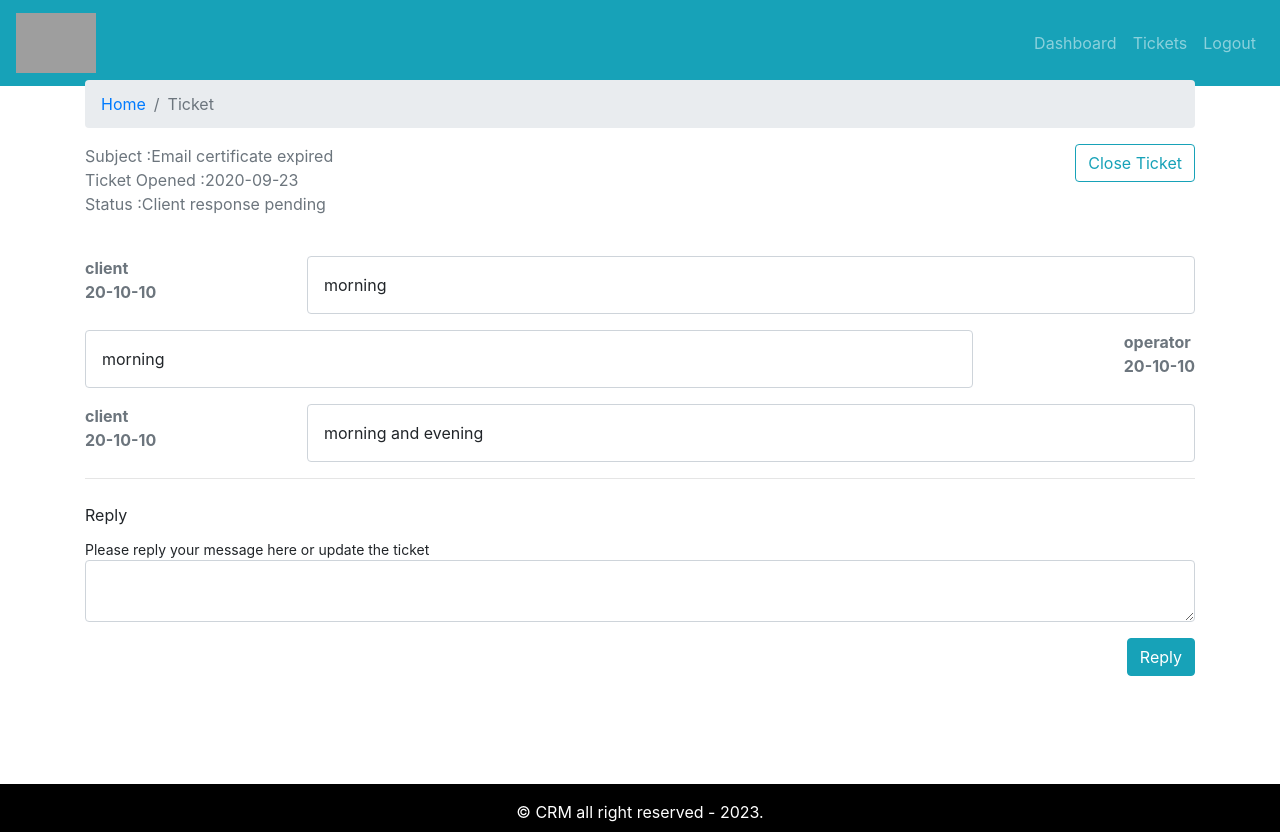
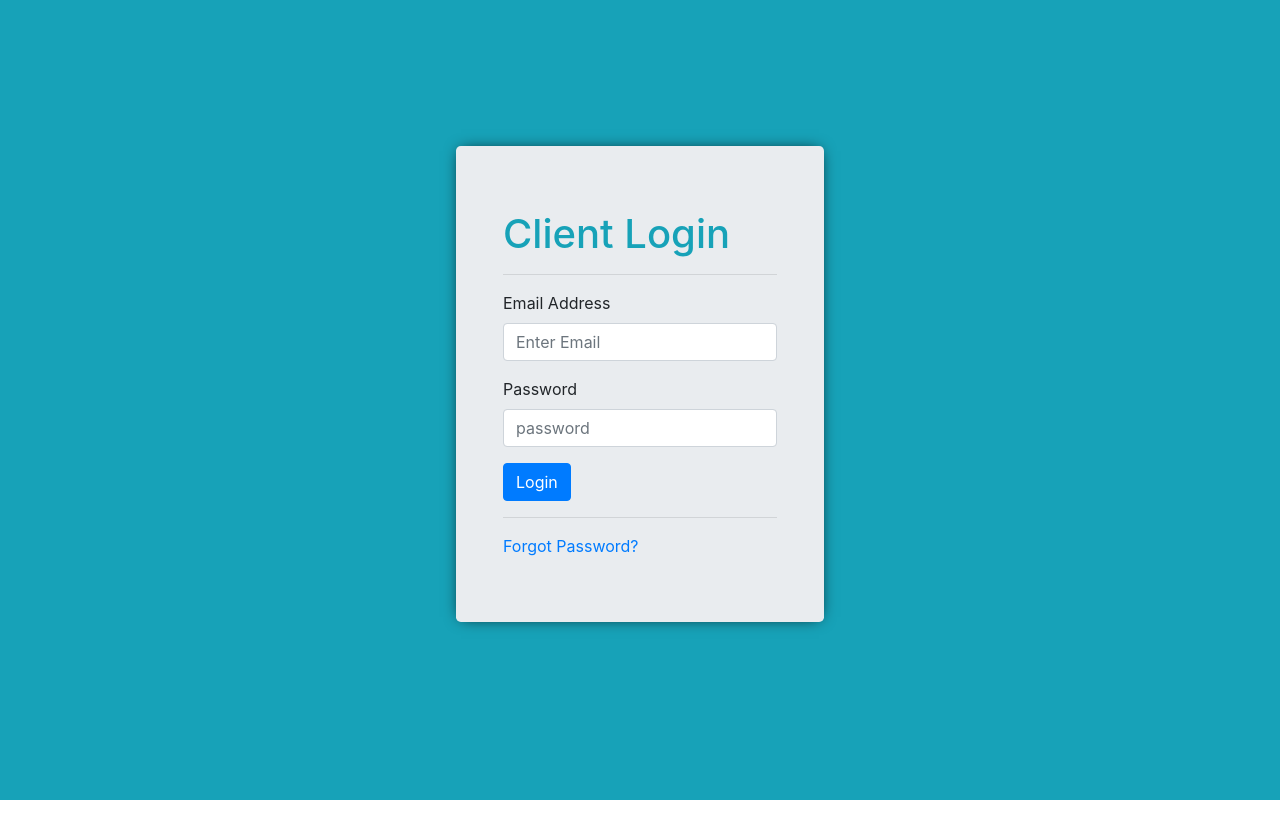
Before and after one commit to RajaBharatS/crm-frontend, a React (Create React App) app: page / in a window 1280 px wide. After the commit the page ends 800 px from the top, so only its background shows below. Built offline with nearby package versions, Linux system fonts and the light colour scheme; grey boxes are pictures that could not be loaded.

Commit message:
react-router-dom added

```diff
--- a/package.json
+++ b/package.json
@@ -11,6 +11,7 @@
     "react": "^18.2.0",
     "react-bootstrap": "^2.7.0",
     "react-dom": "^18.2.0",
+    "react-router-bootstrap": "^0.25.0",
     "react-scripts": "^5.0.1",
     "web-vitals": "^2.1.4"
   },
@@ -37,5 +38,8 @@
       "last 1 firefox version",
       "last 1 safari version"
     ]
+  },
+  "devDependencies": {
+    "react-router-dom": "^5.3.4"
   }
 }
--- a/src/App.js
+++ b/src/App.js
@@ -1,24 +1,39 @@
 import React from "react";
+import { BrowserRouter as Router, Switch, Route, Link } from "react-router-dom";
 import './App.css';
-import { DefaultLayout } from "./layout/DefaultLayout";
-// import { Dashboard } from "./pages/dashboard/Dashboard.page";
+import { PrivateRoute } from "./component/private-route/PrivateRoute.comp";
+import { Dashboard } from "./pages/dashboard/Dashboard.page";
 
-// import { Entry } from "./pages/entry/Entry.page";
-// import { AddTicket } from "./pages/new-ticket/AddTicket.page";
-// import { TicketLists } from "./pages/ticket-list/TicketLists.page";
+import { Entry } from "./pages/entry/Entry.page";
+import { AddTicket } from "./pages/new-ticket/AddTicket.page";
+import { TicketLists } from "./pages/ticket-list/TicketLists.page";
 import { Ticket } from "./pages/ticket/Ticket.page";
 
 
 function App() {
   return (
     <div className="App">
-      {/*<Entry /> */}
-      <DefaultLayout>
-        {/* <Dashboard /> */}
-        {/* <AddTicket /> */}
-        {/*<TicketLists /> */}
-        <Ticket />
-      </DefaultLayout>
+      <Router>
+        <Switch>
+          <Route exact path="/">
+            <Entry />
+          </Route>
+
+            <PrivateRoute path="/dashboard">
+              <Dashboard />
+            </PrivateRoute>
+            <PrivateRoute path="/add-ticket">
+              <AddTicket />
+            </PrivateRoute>
+            <PrivateRoute path="/tickets">
+              <TicketLists />
+            </PrivateRoute>
+            <PrivateRoute path="/ticket/:tId">
+              <Ticket />
+            </PrivateRoute>
+
+        </Switch>
+      </Router>
     </div>
   );
 };
--- /dev/null
+++ b/src/component/private-route/PrivateRoute.comp.js
@@ -0,0 +1,15 @@
+import React from "react";
+import { Route, Redirect } from "react-router-dom";
+import { DefaultLayout } from "../../layout/DefaultLayout";
+
+const isAuth = true;
+export const PrivateRoute = ({ children, ...rest }) => {
+    return (
+        <Route
+            {...rest}
+            render={() =>
+                isAuth ? <DefaultLayout>{children}</DefaultLayout> : <Redirect to="/"/>
+            }
+        />
+    );
+};
--- a/src/component/ticket-table/TicketTable.comp.js
+++ b/src/component/ticket-table/TicketTable.comp.js
@@ -1,6 +1,8 @@
 import React from "react";
 import { Table } from "react-bootstrap";
 import PropTypes from "prop-types";
+import { Link } from "react-router-dom";
+import { Ticket } from "../../pages/ticket/Ticket.page";
 
 export const TicketTable = ({ tickets }) => {
     return (
@@ -18,7 +20,9 @@ export const TicketTable = ({ tickets }) => {
                 tickets.map((row) => (
                     <tr key={row.id}>
                         <td>{row.id}</td>
-                        <td>{row.subject}</td>
+                        <td>
+                            <Link to={`/ticket/${row.id}`}>{row.subject}</Link>
+                        </td>
                         <td>{row.status}</td>
                         <td>{row.addedAt}</td>
                     </tr>
--- a/src/layout/partials/Header.comp.js
+++ b/src/layout/partials/Header.comp.js
@@ -1,8 +1,15 @@
 import React from "react";
 import { Navbar, Nav } from "react-bootstrap";
 import logo from "../../assets/img/logo.png"
+import { useHistory } from "react-router-dom";
+import { LinkContainer } from "react-router-bootstrap";
 
-export const Header =() =>{
+export const Header =() => {
+    const history = useHistory();
+
+    const logMeOut = () => {
+        history.push("/");
+    };
     return (
         <Navbar
         collapseOnSelect
@@ -16,9 +23,14 @@ export const Header =() =>{
             <Navbar.Toggle aria-controls="basic-navbar-nav" />
             <Navbar.Collapse id="basic-navbar-nav">
                 <Nav className="ml-auto">
-                    <Nav.Link href="/dashboard">Dashboard</Nav.Link>
-                    <Nav.Link href="/dashboard">Tickets</Nav.Link>
-                    <Nav.Link href="/dashboard">Logout</Nav.Link>
+                    <LinkContainer to="/dashboard">
+                        <Nav.Link >Dashboard</Nav.Link>
+                    </LinkContainer>
+                    <LinkContainer to="/tickets">
+                        <Nav.Link >Tickets</Nav.Link>
+                    </LinkContainer>
+
+                    <Nav.Link onClick={logMeOut}>Logout</Nav.Link>
                 </Nav>
             </Navbar.Collapse>
         </Navbar>);
--- a/src/pages/dashboard/Dashboard.page.js
+++ b/src/pages/dashboard/Dashboard.page.js
@@ -1,8 +1,10 @@
 import React from "react";
-import { Container, Row, Col, Button, Breadcrumb } from "react-bootstrap";
+import { Container, Row, Col, Button } from "react-bootstrap";
 import { TicketTable } from "../../component/ticket-table/TicketTable.comp";
 import tickets from "../../assets/data/dummy-tickets.json";
 import { PageBreadcrumb } from "../../component/breadcrumb/Breadcrumb.comp";
+
+import { Link } from "react-router-dom";
 
 export const Dashboard = () => {
     return (
@@ -14,12 +16,14 @@ export const Dashboard = () => {
             </Row>
             <Row>
                 <Col className="text-center mt-5 mb-2">
+                    <Link to="/add-ticket">
                         <Button
                             variant="info"
                             style={{ fontSize: "2rem", padding: "10px 30px" }}
                         >
                             Add New Ticket
                         </Button>
+                    </Link>
                 </Col>
             </Row>
             <Row>
--- a/src/pages/entry/Entry.page.js
+++ b/src/pages/entry/Entry.page.js
@@ -53,8 +53,8 @@ export const Entry =() => {
     };
 
     return (
-        //<div className="">
-            <div className="jumbotron entry-page bg-info">
+        <div className="entry-page bg-info">
+            <div className="jumbotron">
                 {frmLoad === 'login' && (
                     <LoginForm
                         handleOnChange={handleOnChange}
@@ -74,6 +74,6 @@ export const Entry =() => {
                     />
                     )}
             </div>
-        //</div>
+        </div>
     );
 };
--- a/src/pages/ticket-list/TicketLists.page.js
+++ b/src/pages/ticket-list/TicketLists.page.js
@@ -4,6 +4,7 @@ import { PageBreadcrumb } from "../../component/breadcrumb/Breadcrumb.comp";
 import { SearchForm } from "../../component/search-form/SearchForm.comp";
 import { TicketTable } from "../../component/ticket-table/TicketTable.comp";
 import tickets from "../../assets/data/dummy-tickets.json";
+import { Link } from "react-router-dom";
 
 export const TicketLists = () => {
     const [str, setStr] = useState("");
@@ -32,7 +33,9 @@ export const TicketLists = () => {
             </Row>
             <Row className="mt-4">
                 <Col>
-                    <Button variant="info">Add New Ticket</Button>
+                    <Link to="/add-ticket">
+                        <Button variant="info">Add New Ticket</Button>
+                    </Link>
                 </Col>
                 <Col className="text-right">
                     <SearchForm handleOnChange={handleOnChange} str={str} />
--- a/src/pages/ticket/Ticket.page.js
+++ b/src/pages/ticket/Ticket.page.js
@@ -4,11 +4,23 @@ import { PageBreadcrumb } from "../../component/breadcrumb/Breadcrumb.comp";
 import tickets from "../../assets/data/dummy-tickets.json"
 import { MessageHistory } from "../../component/message-history/MessageHistory.comp";
 import { UpdateTicket } from "../../component/update-ticket/UpdateTicket.comp";
+import { useParams } from "react-router-dom";
 
-const ticket = tickets[0];
+//const ticket = tickets[0];
 export const Ticket = () => {
+    const {tId} = useParams()
+
     const [message, setMessage] = useState("");
-    useEffect(() => {}, [message]);
+    const [ticket, setTicket] = useState("");
+
+    useEffect(() => {
+        for (let i = 0; i < tickets.length; i++) {
+            if (tickets[i].id == tId) {
+                setTicket(tickets[i]);
+                continue;
+            }
+        }
+    }, [message, tId]);
 
     const handleOnChange = (e) => {
         setMessage(e.target.value);
@@ -26,6 +38,7 @@ export const Ticket = () => {
             </Row>
             <Row>
                 <Col className="text-weight-bolder text-secondary">
+                    {tId}
                     <div className="subject">Subject :{ticket.subject}</div>
                     <div className="date">Ticket Opened :{ticket.addedAt}</div>
                     <div className="status">Status :{ticket.status}</div>
@@ -35,9 +48,7 @@ export const Ticket = () => {
                 </Col>
             </Row>
             <Row className="mt-4">
-                <Col>
-                    <MessageHistory msg={ticket.history} />
-                </Col>
+                <Col>{ticket.history && <MessageHistory msg={ticket.history} /> }</Col>
             </Row>
             <hr />
             <Row className="mt-4">
```
Also changed, not shown: 1 other file (tests, documents, lock files or other folders). Lines whose indentation alone changed are shown as unchanged.
